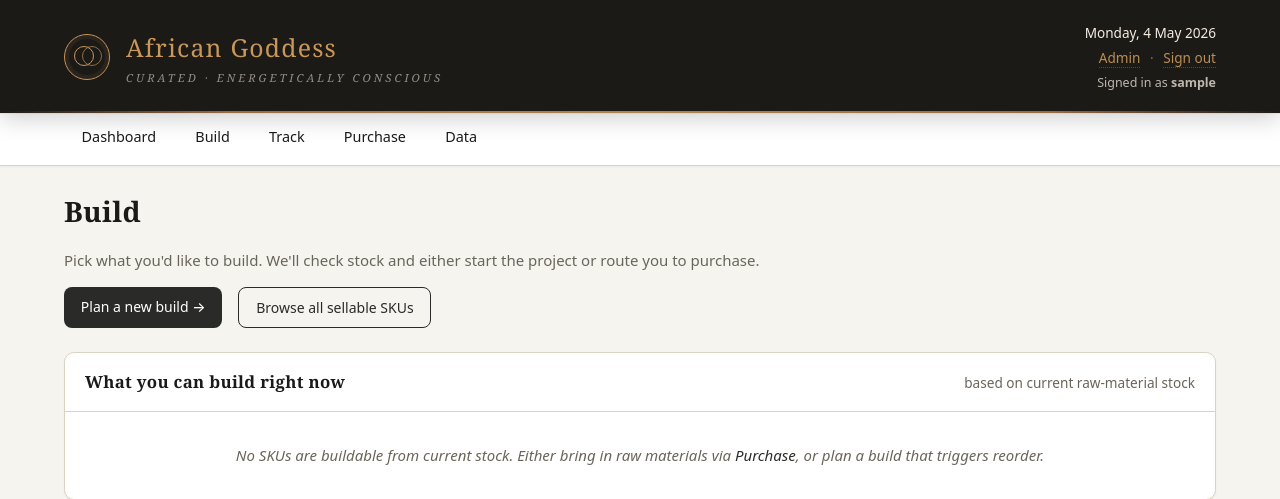
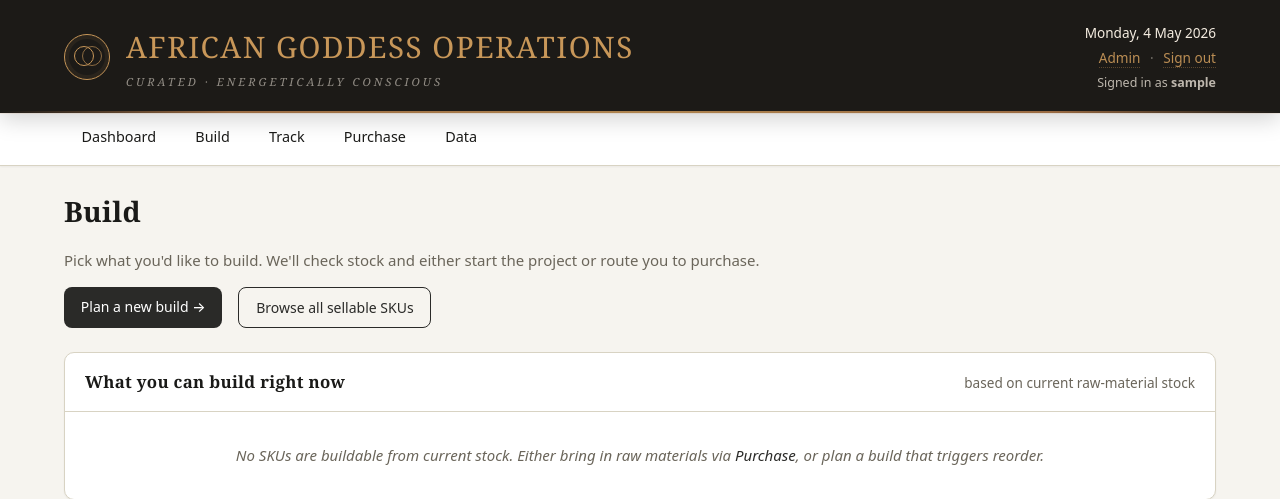
Before and after one commit to chanchelr-ctrl/african-goddess-ops, a Django app: page /build/ in a window 1280 px wide. Shown: the top 499 px of the page. Run offline with Django 5.2, Linux system fonts and the light colour scheme; the visitor is signed in with stand-in values (Sample User, id 1); data that the repository does not hold is empty.

Commit message:
Header: title "AFRICAN GODDESS OPERATIONS" at 1.85rem
Banner title bumped from "African Goddess" to the full "AFRICAN GODDESS
OPERATIONS", font-size 1.55rem -> 1.85rem, letter-spacing 1.2px -> 1.5px
to keep the longer string breathing.

Co-Authored-By: Claude Opus 4.7 <noreply@anthropic.com>

```diff
--- a/inventory/templates/inventory/base.html
+++ b/inventory/templates/inventory/base.html
@@ -91,7 +91,7 @@
         .hero-titles h1 {
             color: var(--hero-accent);
             margin: 0; font-family: Georgia, serif;
-            font-size: 1.55rem; font-weight: 500; letter-spacing: 1.2px;
+            font-size: 1.85rem; font-weight: 500; letter-spacing: 1.5px;
         }
         .hero-titles p {
             margin: 3px 0 0; font-style: italic; font-family: Georgia, serif;
@@ -217,7 +217,7 @@
             <a href="/" style="display:flex; align-items:center; gap:1rem; color:inherit; text-decoration:none;">
                 <span class="hero-mark" aria-hidden="true"></span>
                 <span class="hero-titles">
-                    <h1>African Goddess</h1>
+                    <h1>AFRICAN GODDESS OPERATIONS</h1>
                     <p>CURATED  ·  ENERGETICALLY  CONSCIOUS</p>
                 </span>
             </a>
```
